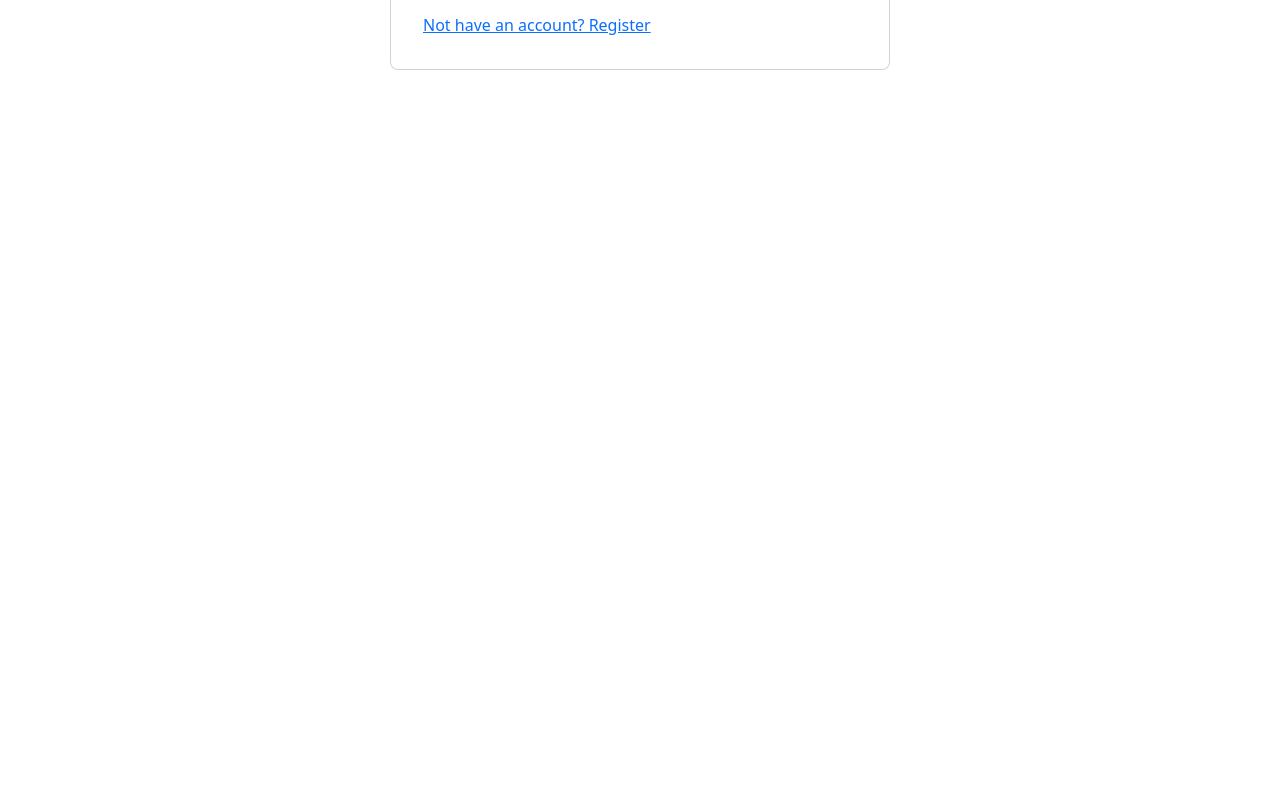
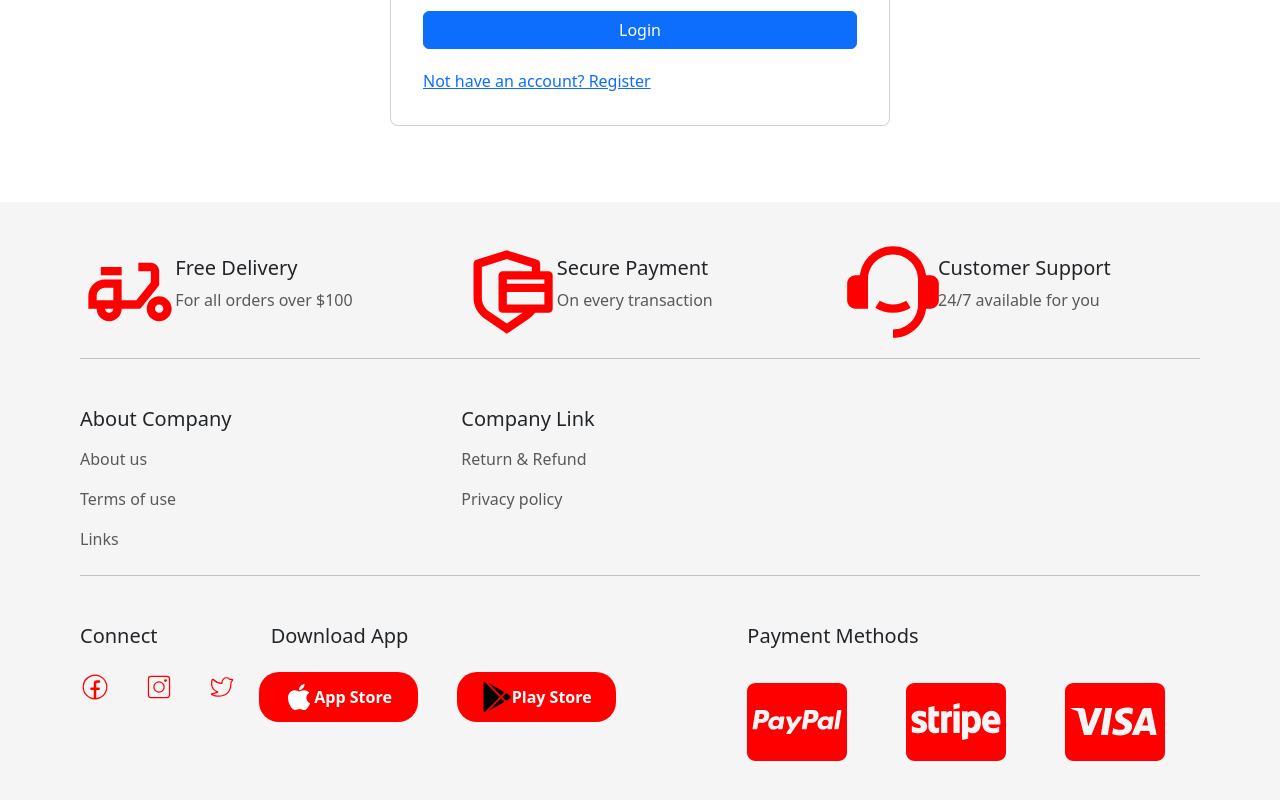
Before and after one commit to sureshas47/A-Zcart, a React (Vite) app: page /login in a window 1280 px wide. Shown: the part 348-1148 px from the top of the page. Before the commit the page ends 800 px from the top, so only its background shows below. Built offline with nearby package versions, Linux system fonts and the light colour scheme.

Commit message:
footer added & lauout applied

```diff
--- a/src/App.css
+++ b/src/App.css
@@ -43,3 +43,13 @@ aside {
   border: 1px solid #ebebeb;
   border-radius: 10px;
 }
+.footer {
+  background-color: #f5f5f5;
+  padding: 40px 80px;
+}
+.btn-download {
+  background-color: red;
+  color: white;
+  border-radius: 20px;
+  padding: 10px 20px;
+}
--- a/src/App.jsx
+++ b/src/App.jsx
@@ -6,7 +6,7 @@ import { useDispatch } from "react-redux";
 import { getUserData } from "./Redux/features/user/userSlice";
 
 function App() {
-  const [cookies] = useCookies(["accessToken"]);
+  const [cookies] = useCookies(["accessToken"]); // get cookie
   const dispatch = useDispatch();
 
   useEffect(() => {
--- a/src/Components/Footer.jsx
+++ b/src/Components/Footer.jsx
@@ -1,5 +1,156 @@
+import { Container, Row, Col } from "react-bootstrap";
+import { MdOutlineDeliveryDining } from "react-icons/md";
+import { RiSecurePaymentLine, RiCustomerService2Fill } from "react-icons/ri";
+import { CiInstagram, CiTwitter, CiFacebook } from "react-icons/ci";
+import {
+  FaApple,
+  FaGooglePlay,
+  FaCcPaypal,
+  FaCcStripe,
+  FaCcVisa,
+} from "react-icons/fa";
+
+import { Link } from "react-router-dom";
+
 function Footer() {
-  return <div>Footer</div>;
+  return (
+    <>
+      <Container className="mt-5 footer" fluid>
+        <Row>
+          <Col md={4}>
+            <Row className="d-flex justify-content-center align-items-center">
+              <Col md={6} lg={4} xl={3}>
+                <MdOutlineDeliveryDining size={100} color="red" />
+              </Col>
+              <Col md={6} lg={8} xl={9}>
+                <h5>Free Delivery</h5>
+                <p className="text-muted">For all orders over $100</p>
+              </Col>
+            </Row>
+          </Col>
+          <Col md={4}>
+            <Row className="d-flex justify-content-center align-items-center">
+              <Col md={6} lg={4} xl={3}>
+                <RiSecurePaymentLine size={100} color="red" />
+              </Col>
+              <Col md={6} lg={8} xl={9}>
+                <h5>Secure Payment</h5>
+                <p className="text-muted">On every transaction</p>
+              </Col>
+            </Row>
+          </Col>
+          <Col md={4}>
+            <Row className="d-flex justify-content-center align-items-center">
+              <Col md={6} lg={4} xl={3}>
+                <RiCustomerService2Fill size={100} color="red" />
+              </Col>
+              <Col md={6} lg={8} xl={9}>
+                <h5>Customer Support</h5>
+                <p className="text-muted">24/7 available for you</p>
+              </Col>
+            </Row>
+          </Col>
+        </Row>
+        <hr />
+        <Row className="mt-5 ">
+          <Col md={4}>
+            <h5>About Company</h5>
+            <nav className="nav flex-column">
+              <a className="nav-link px-0 text-muted" href="#">
+                About us
+              </a>
+              <a className="nav-link px-0 text-muted" href="#">
+                Terms of use
+              </a>
+              <a className="nav-link px-0 text-muted" href="#">
+                Links
+              </a>
+            </nav>
+          </Col>
+          <Col md={4}>
+            <h5>Company Link</h5>
+            <nav className="nav flex-column">
+              <a className="nav-link px-0 text-muted" href="#">
+                Return & Refund
+              </a>
+              <a className="nav-link px-0 text-muted" href="#">
+                Privacy policy
+              </a>
+            </nav>
+          </Col>
+        </Row>
+        <hr />
+        <Row className="mt-5 gx-4">
+          <Col md={2}>
+            <h5 className="mb-4">Connect</h5>
+            <Row className="mb-4">
+              <Col>
+                <Link to={"#"}>
+                  {" "}
+                  <CiFacebook size={30} color="red" />
+                </Link>
+              </Col>
+              <Col>
+                {" "}
+                <Link to={"#"}>
+                  {" "}
+                  <CiInstagram size={30} color="red" />
+                </Link>
+              </Col>
+              <Col>
+                {" "}
+                <Link to={"#"}>
+                  {" "}
+                  <CiTwitter size={30} color="red" />
+                </Link>
+              </Col>
+            </Row>
+          </Col>
+          <Col md={5}>
+            <h5 className="mb-4">Download App</h5>
+            <Row className="d-flex justify-content-start gy-3 align-items-center mb-4">
+              <Col lg={4} className="btn-download">
+                {" "}
+                <Link
+                  to={"#"}
+                  className="text-decoration-none d-flex justify-content-center align-items-center"
+                >
+                  <FaApple size={30} color="white" />{" "}
+                  <strong className="text-white">App Store</strong>
+                </Link>
+              </Col>
+              <Col lg={1}></Col>
+              <Col lg={4} className="btn-download">
+                {" "}
+                <Link
+                  to={"#"}
+                  className="text-decoration-none d-flex justify-content-center align-items-center"
+                >
+                  <FaGooglePlay size={30} color="black" />{" "}
+                  <strong className="text-white">Play Store</strong>
+                </Link>
+              </Col>
+            </Row>
+          </Col>
+          <Col md={5}>
+            <h5 className="mb-4">Payment Methods</h5>
+            <Row>
+              <Col>
+                <FaCcPaypal size={100} color="red" />
+              </Col>
+              <Col>
+                <FaCcStripe size={100} color="red" />
+              </Col>
+              <Col>
+                <FaCcVisa size={100} color="red" />
+              </Col>
+            </Row>
+          </Col>
+        </Row>
+        <Row></Row>
+      </Container>
+    </>
+  );
 }
 
 export default Footer;
--- a/src/Components/Header.jsx
+++ b/src/Components/Header.jsx
@@ -8,18 +8,19 @@ import { FaUserLarge } from "react-icons/fa6";
 import "../App.css";
 import { Link } from "react-router-dom";
 import { useSelector } from "react-redux";
+import Dropdown from "react-bootstrap/Dropdown";
 
 const Header = () => {
   const productCount = useSelector((state) => state.cart.productCount);
+  const user = useSelector((state) => state.user.userData);
   return (
     <>
       <header>
-        <nav>
         <Navbar bg="light" variant="dark">
           <Container>
             <Row className="d-flex justify-content-between align-items-center w-100">
               <Col className="d-flex align-items-center">
-                  <Navbar.Brand className="text-dark" href="#home">
+                <Navbar.Brand className="text-dark" href="/">
                   A-Z Cart
                 </Navbar.Brand>
               </Col>
@@ -46,14 +47,24 @@ const Header = () => {
                   </sup>
                 </Link>
                 <span className="mx-3"></span>
-                  <Link to={"/login"}>
-                    <FaUserLarge color="red" size={30} />
-                  </Link>{" "}
+              </Col>
+
+              <Col>
+                <Dropdown>
+                  <Dropdown.Toggle variant="light" id="dropdown-basic">
+                    <FaUserLarge color="red" size={25} />
+                  </Dropdown.Toggle>
+                  <Dropdown.Menu>
+                    <Dropdown.Item href="#">{user?.email}</Dropdown.Item>
+                    <Dropdown.Item href="#">{user?.userName}</Dropdown.Item>
+                    <Dropdown.Divider />
+                    <Dropdown.Item href="#">Logout</Dropdown.Item>
+                  </Dropdown.Menu>
+                </Dropdown>
               </Col>
             </Row>
           </Container>
         </Navbar>
-        </nav>
       </header>
     </>
   );
--- a/src/Components/Layout/Layout.jsx
+++ b/src/Components/Layout/HomeLayout.jsx
@@ -26,12 +26,13 @@ const Layout = ({ children }) => {
         {/* <Main children={children} /> */}
         <main>{children}</main>
       </Row>
+
       <Footer />
     </>
   );
 };
 
-Layout.prototypes = {
+Layout.propTypes = {
   children: PropTypes.node.isRequired,
 };
 
--- /dev/null
+++ b/src/Components/Layout/PageLayout.jsx
@@ -0,0 +1,28 @@
+import Header from "../Header";
+import Container from "react-bootstrap/Container";
+import Row from "react-bootstrap/esm/Row";
+import Col from "react-bootstrap/esm/Col";
+import Aside from "../Aside";
+import Banner from "../Banner";
+import Footer from "../Footer";
+import PropTypes from "prop-types"; // Import PropTypes
+
+const PageLayout = ({ children }) => {
+  return (
+    <>
+      <Header />
+      <Row>
+        {/* <Main children={children} /> */}
+        <main>{children}</main>
+      </Row>
+
+      <Footer />
+    </>
+  );
+};
+
+PageLayout.propTypes = {
+  children: PropTypes.node.isRequired,
+};
+
+export default PageLayout;
--- a/src/Pages/Home.jsx
+++ b/src/Pages/Home.jsx
@@ -1,5 +1,5 @@
 import { useEffect } from "react";
-import Layout from "../Components/Layout/Layout";
+import HomeLayout from "../Components/Layout/HomeLayout";
 import { useDispatch, useSelector } from "react-redux";
 import { fetchProducts } from "../Redux/features/products/productSlice";
 import Products from "../Components/PageComponents/Products";
@@ -19,9 +19,9 @@ const Home = () => {
 
   return (
     <>
-      <Layout>
+      <HomeLayout>
         <Products products={products} isLoading={isLoading} error={error} />
-      </Layout>
+      </HomeLayout>
     </>
   );
 };
--- a/src/Pages/Login.jsx
+++ b/src/Pages/Login.jsx
@@ -11,6 +11,7 @@ import { setUserData } from "../Redux/features/user/userSlice";
 import { useDispatch } from "react-redux";
 import { getUserDetailsFromToken } from "../helpers/jwt";
 import { ToastContainer, toast } from "react-toastify";
+import PageLayout from "../Components/Layout/PageLayout";
 
 const Login = () => {
   const [loginInfo, setLoginInfo] = useState({});
@@ -72,6 +73,7 @@ const Login = () => {
 
   return (
     <>
+      <PageLayout>
         <Container>
           <ToastContainer position="top-right" autoClose={3000} />
           <div
@@ -120,6 +122,7 @@ const Login = () => {
             </Modal.Dialog>
           </div>
         </Container>
+      </PageLayout>
     </>
   );
 };
--- a/src/Pages/Register.jsx
+++ b/src/Pages/Register.jsx
@@ -8,6 +8,7 @@ import axios from "axios";
 import { useNavigate } from "react-router-dom";
 import { ToastContainer, toast } from "react-toastify";
 import "react-toastify/dist/ReactToastify.css";
+import PageLayout from "../Components/Layout/PageLayout";
 
 const Register = () => {
   const [registerationInfo, setRegisterationInfo] = useState({});
@@ -58,6 +59,7 @@ const Register = () => {
 
   return (
     <>
+      <PageLayout>
         <ToastContainer position="top-right" autoClose={3000} />
         <Container>
           <div
@@ -131,6 +133,7 @@ const Register = () => {
             </Modal.Dialog>
           </div>
         </Container>
+      </PageLayout>
     </>
   );
 };
```
Lines whose indentation alone changed are shown as unchanged.
